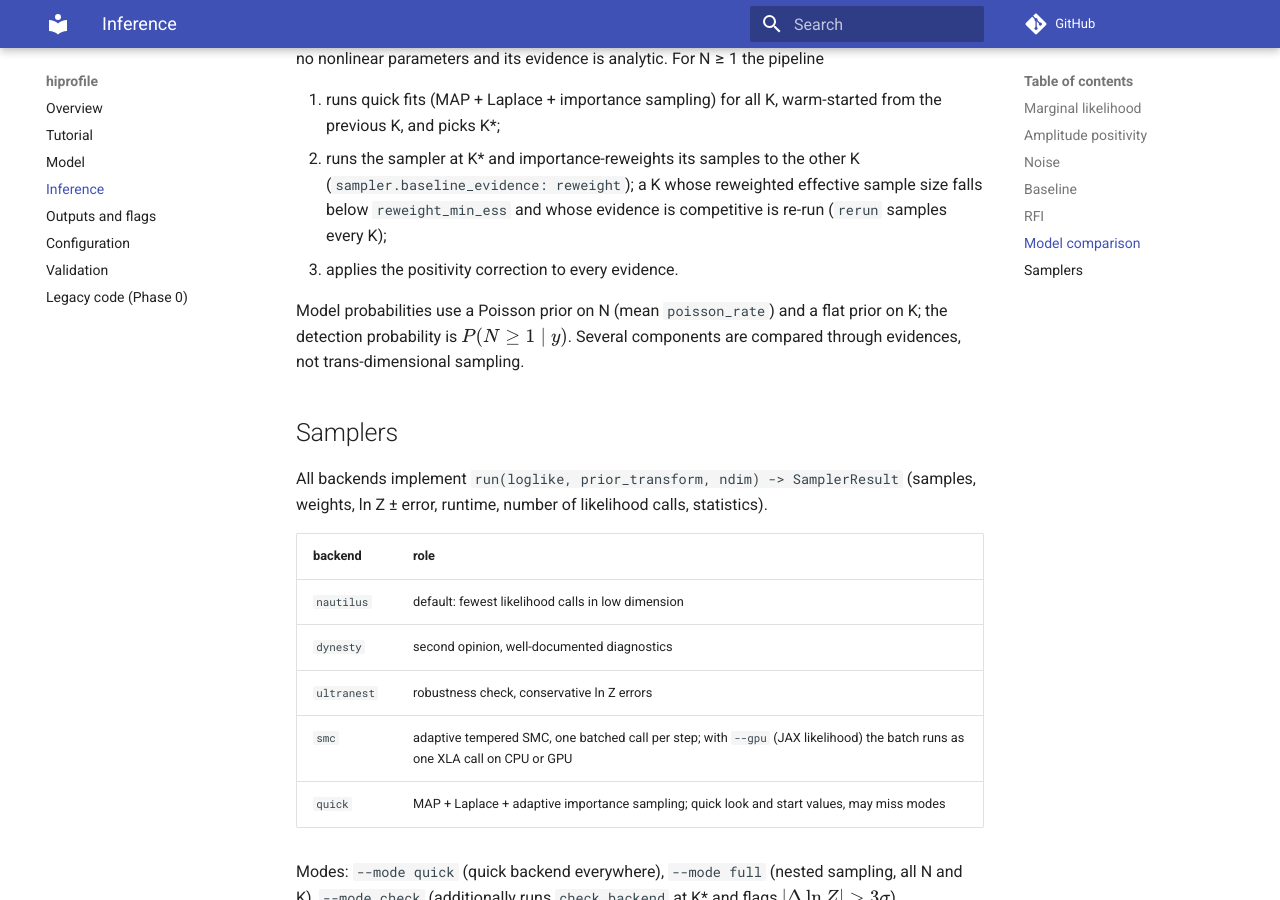
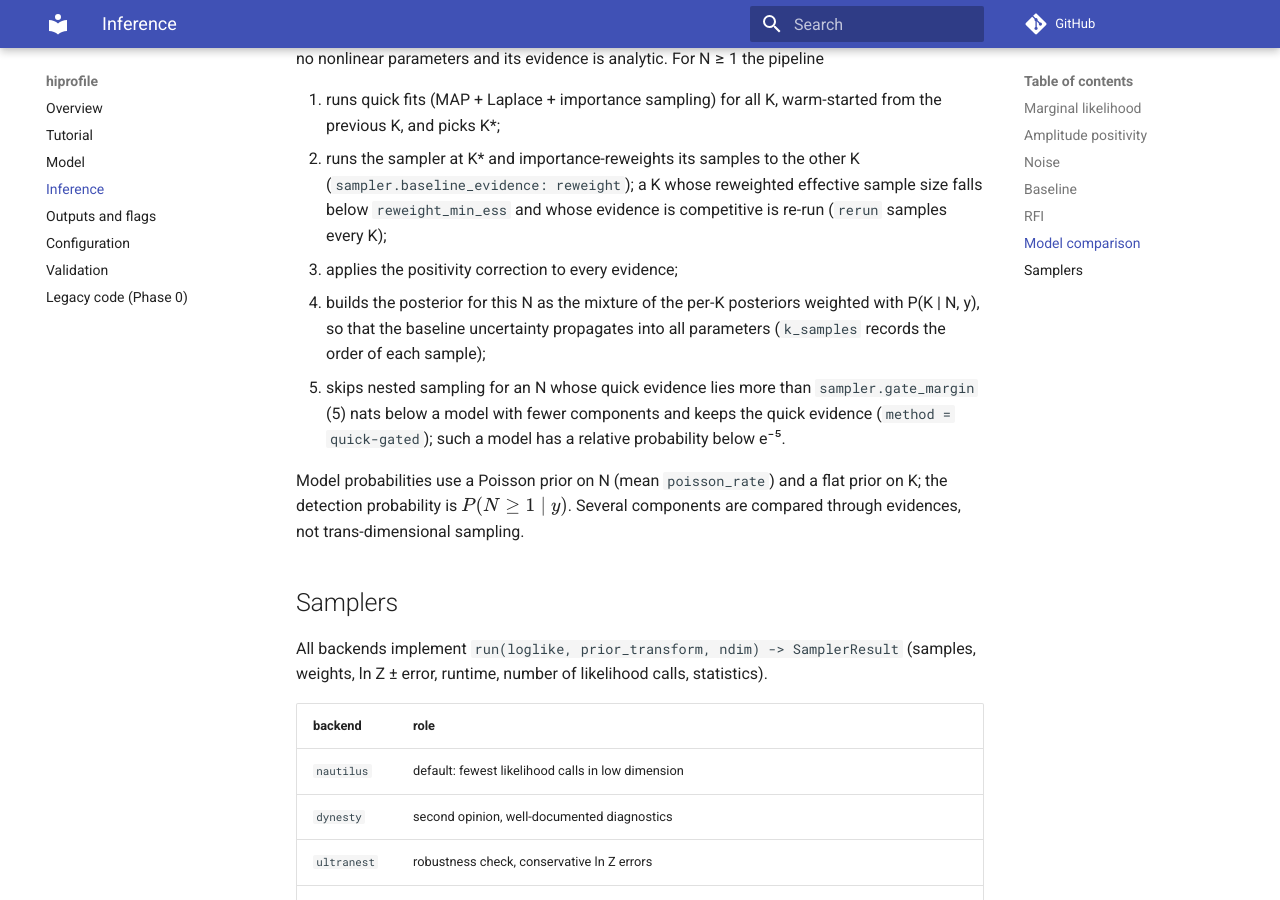
Before and after one commit to lfloeer/hiprofile, an MkDocs documentation site: the page built from docs/inference.md, in a window 1280 px wide and 900 px high, scrolled down 1747 px. Built offline with MkDocs 1.6.1 and Material for MkDocs 9.7.7, drawn with Linux system fonts in a browser that asks for light colours; comment, search, counter and statistics services are not loaded.

Commit message:
Document the K-marginalised posterior and evidence gating
Co-Authored-By: Claude Opus 5.5 <noreply@anthropic.com>
Claude-Session: https://claude.ai/code/session_01HNuVsUUJVtD1RaQHWi7F3J

```diff
--- a/docs/inference.md
+++ b/docs/inference.md
@@ -84,7 +84,14 @@ For N ≥ 1 the pipeline
    (`sampler.baseline_evidence: reweight`); a K whose reweighted effective sample
    size falls below `reweight_min_ess` and whose evidence is competitive is
    re-run (`rerun` samples every K);
-3. applies the positivity correction to every evidence.
+3. applies the positivity correction to every evidence;
+4. builds the posterior for this N as the mixture of the per-K posteriors
+   weighted with P(K | N, y), so that the baseline uncertainty propagates into
+   all parameters (`k_samples` records the order of each sample);
+5. skips nested sampling for an N whose quick evidence lies more than
+   `sampler.gate_margin` (5) nats below a model with fewer components and keeps
+   the quick evidence (`method = quick-gated`); such a model has a relative
+   probability below e⁻⁵.
 
 Model probabilities use a Poisson prior on N (mean `poisson_rate`) and a flat
 prior on K; the detection probability is $P(N\ge 1\mid y)$. Several components
```
Also changed, not shown: docs/outputs.md (+3 -1 lines).
